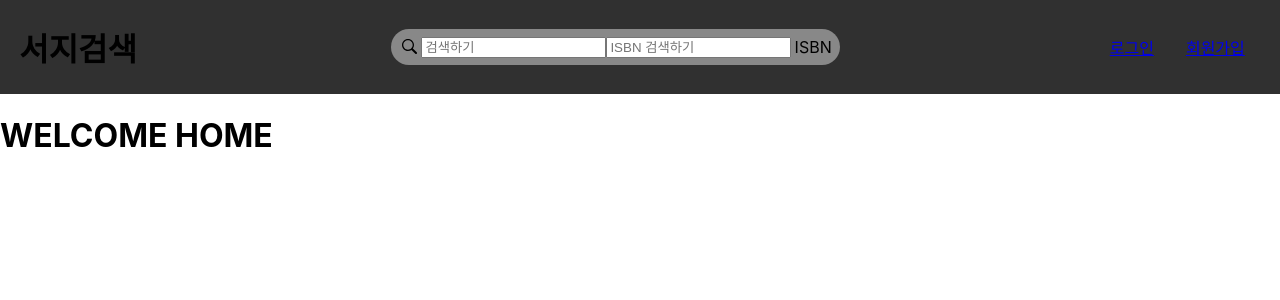
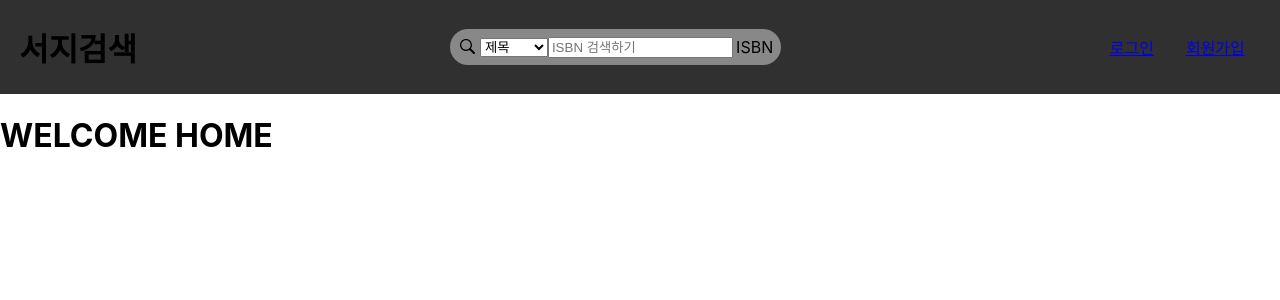
Before and after one commit to noname2048/ba-book-list, a React (Create React App) app: page / in a window 1280 px wide. Shown: the top 300 px of the page. Built offline with nearby package versions, Linux system fonts and the light colour scheme.

Commit message:
feat: delete normal input, add select option to search

```diff
--- a/src/components/Header.js
+++ b/src/components/Header.js
@@ -50,7 +50,6 @@ export default function Header() {
       <TitleH1>서지검색</TitleH1>
       <SearchInputDiv>
         <GoSearch style={{ margin: "0.3rem" }} />
-        <StyledInput type="text" placeholder="검색하기" />
         <StyledHeaderSearch />
         <span style={{ margin: "0.2rem" }}>ISBN</span>
       </SearchInputDiv>
--- a/src/components/HeaderSearch.js
+++ b/src/components/HeaderSearch.js
@@ -25,6 +25,10 @@ const HeaderSearch = () => {
 
   return (
     <div>
+      <select name="search_option" id="search-option">
+        <option value="title">제목</option>
+        <option value="isbn13">ISBN13</option>
+      </select>
       <input
         type="text"
         placeholder="ISBN 검색하기"
```
